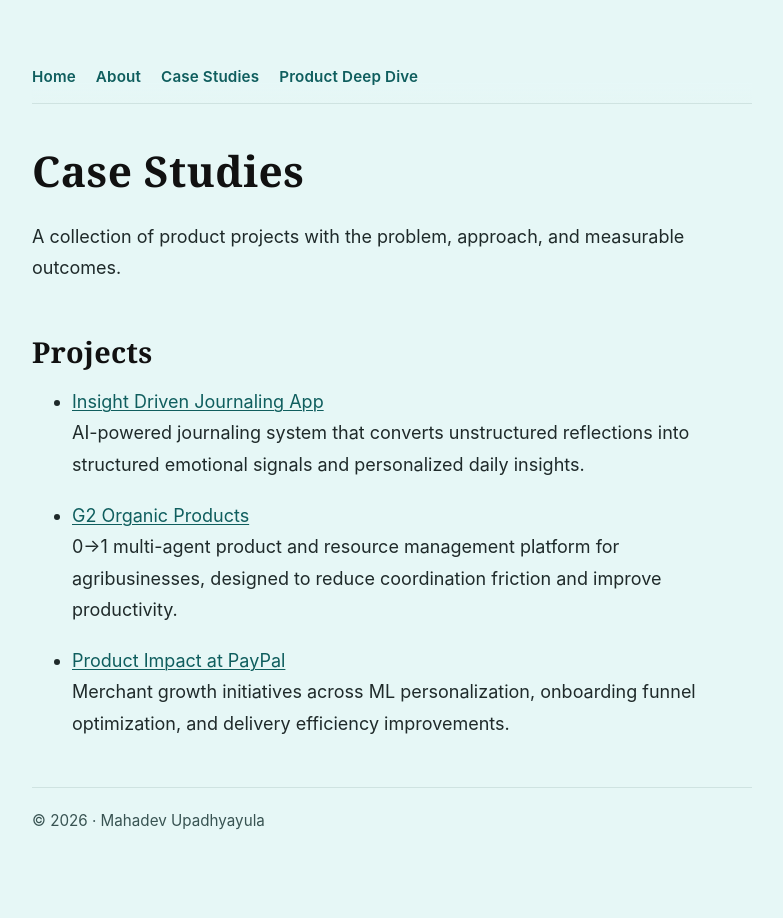
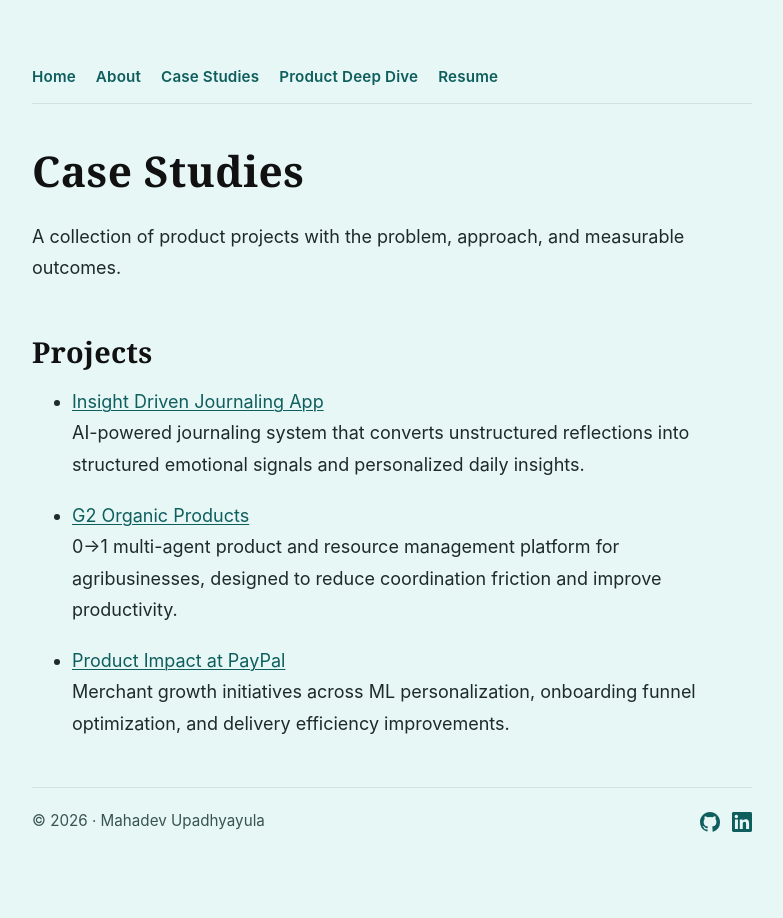
Before and after one commit to mahadevupadhyayula/mahadevupadhyayula.github.io, a Jekyll site: the page built from case-studies.md, in a window 1280 px wide. Shown: the whole page, without its empty margins (248-1031 px from the left). Built offline with Jekyll 4.4.1, drawn with Linux system fonts in a browser that asks for light colours; our own code applies the rules of GitHub Pages for plain Markdown files.

Commit message:
Update nav resume download and footer social links

```diff
--- a/_includes/footer.html
+++ b/_includes/footer.html
@@ -1,3 +1,15 @@
 <footer class="site-footer">
   <p>© {{ "now" | date: "%Y" }} · Mahadev Upadhyayula</p>
+  <div class="footer-social" aria-label="Social links">
+    <a href="https://github.com/mahadevupadhyayula" target="_blank" rel="noopener noreferrer" aria-label="GitHub profile">
+      <svg viewBox="0 0 24 24" aria-hidden="true" focusable="false">
+        <path d="M12 0C5.37 0 0 5.37 0 12a12 12 0 0 0 8.21 11.39c.6.11.82-.26.82-.58v-2.03c-3.34.72-4.04-1.42-4.04-1.42-.55-1.4-1.33-1.77-1.33-1.77-1.09-.74.08-.72.08-.72 1.2.09 1.83 1.24 1.83 1.24 1.08 1.84 2.83 1.31 3.52 1 .11-.78.42-1.31.76-1.62-2.67-.3-5.47-1.33-5.47-5.93 0-1.31.47-2.38 1.24-3.22-.12-.31-.54-1.55.12-3.24 0 0 1.01-.32 3.3 1.23a11.45 11.45 0 0 1 6.01 0c2.29-1.55 3.3-1.23 3.3-1.23.66 1.69.24 2.93.12 3.24.77.84 1.24 1.91 1.24 3.22 0 4.61-2.8 5.62-5.48 5.92.43.37.82 1.1.82 2.22v3.3c0 .32.22.69.83.58A12 12 0 0 0 24 12c0-6.63-5.37-12-12-12Z"/>
+      </svg>
+    </a>
+    <a href="https://www.linkedin.com/in/mahu2/" target="_blank" rel="noopener noreferrer" aria-label="LinkedIn profile">
+      <svg viewBox="0 0 24 24" aria-hidden="true" focusable="false">
+        <path d="M20.45 20.45h-3.56v-5.58c0-1.33-.03-3.03-1.84-3.03-1.85 0-2.13 1.45-2.13 2.94v5.67H9.36V9h3.42v1.56h.05c.48-.9 1.64-1.84 3.38-1.84 3.61 0 4.27 2.38 4.27 5.47v6.26ZM5.34 7.43a2.06 2.06 0 1 1 0-4.11 2.06 2.06 0 0 1 0 4.11ZM7.12 20.45H3.56V9h3.56v11.45ZM22.23 0H1.77A1.77 1.77 0 0 0 0 1.77v20.46C0 23.21.79 24 1.77 24h20.46A1.77 1.77 0 0 0 24 22.23V1.77A1.77 1.77 0 0 0 22.23 0Z"/>
+      </svg>
+    </a>
+  </div>
 </footer>
--- a/_includes/header.html
+++ b/_includes/header.html
@@ -4,5 +4,6 @@
     <a href="{{ '/about' | relative_url }}">About</a>
     <a href="{{ '/case-studies' | relative_url }}">Case Studies</a>
     <a href="{{ '/product-deep-dive' | relative_url }}">Product Deep Dive</a>
+    <a href="{{ '/assets/document/mahadev-upadhyayula-resume.pdf' | relative_url }}" download>Resume</a>
   </nav>
 </header>
--- a/assets/css/style.css
+++ b/assets/css/style.css
@@ -170,6 +170,36 @@ img {
   border-top: 1px solid var(--divider);
   font-size: 0.95rem;
   color: #385352;
+  display: flex;
+  align-items: center;
+  justify-content: space-between;
+  gap: 1rem;
+}
+
+.site-footer p {
+  margin: 0;
+}
+
+.footer-social {
+  display: inline-flex;
+  align-items: center;
+  gap: 0.75rem;
+}
+
+.footer-social a {
+  display: inline-flex;
+  color: var(--link);
+}
+
+.footer-social a:hover,
+.footer-social a:focus {
+  color: var(--link-hover);
+}
+
+.footer-social svg {
+  width: 1.25rem;
+  height: 1.25rem;
+  fill: currentColor;
 }
 
 
@@ -224,3 +254,10 @@ code {
     gap: 0.9rem;
   }
 }
+
+@media (max-width: 640px) {
+  .site-footer {
+    flex-direction: column;
+    align-items: flex-start;
+  }
+}
```
Also changed, not shown: index.md (+0 -6 lines).
